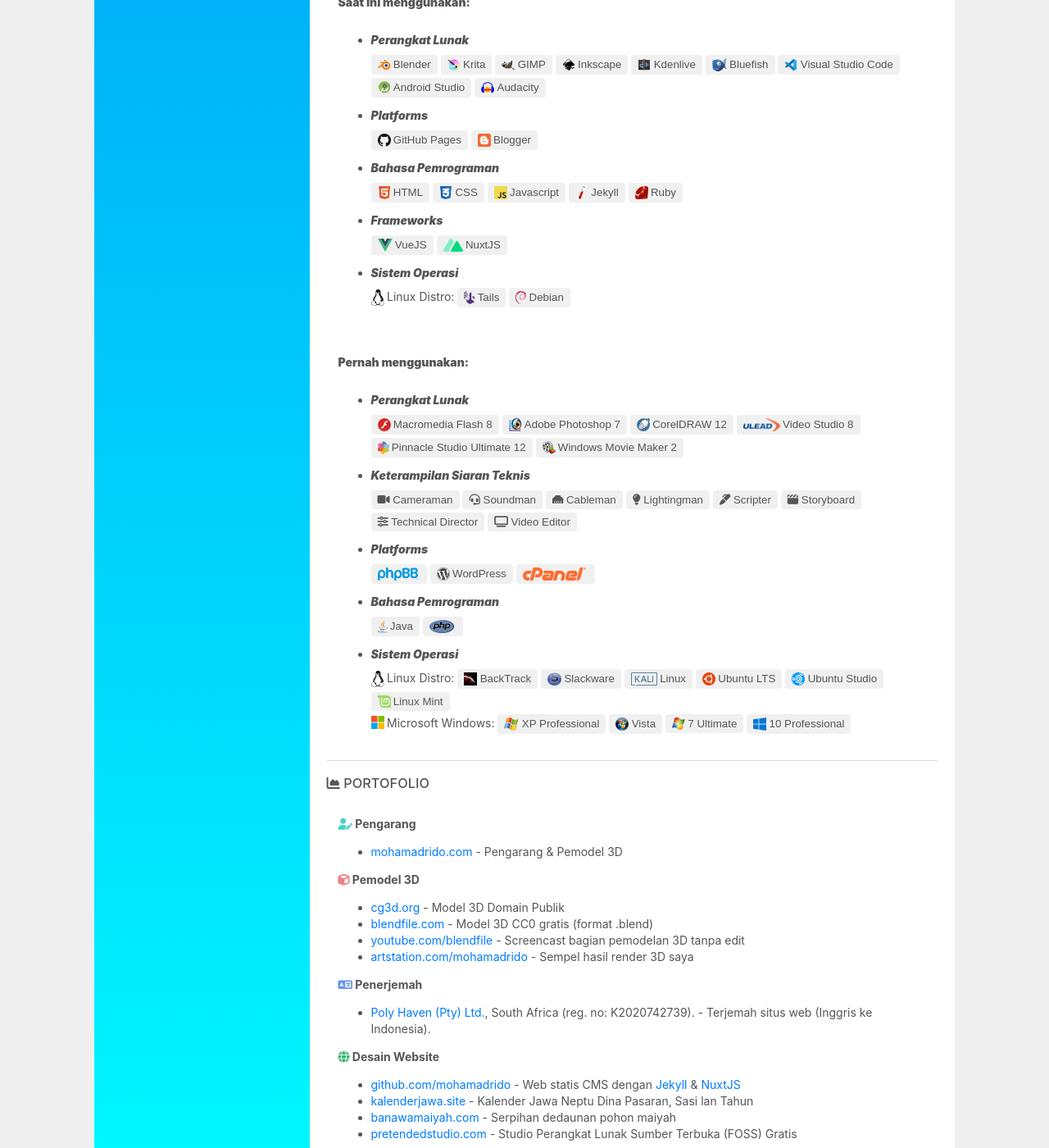
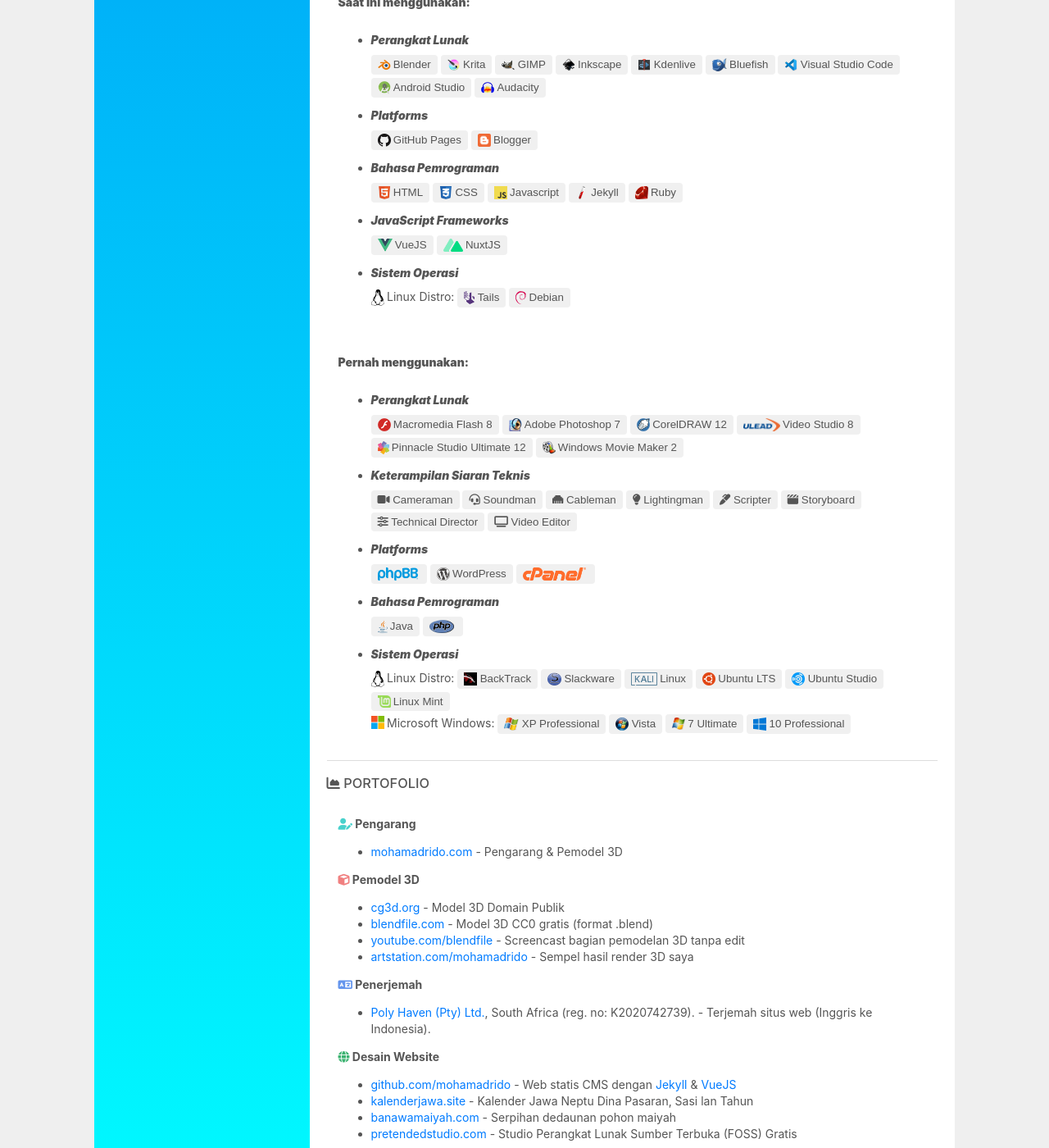
Before and after one commit to j5sacolasembalagens-pixel/xkhujztrbowverbtqv9mmmgnutuqjjakzdfafbwww, a Jekyll site: the page built from id.html, in a window 1280 px wide and 1400 px high, scrolled down 1150 px. Shown: the whole window at 82% size. Built offline with Jekyll 4.4.1, drawn with Linux system fonts in a browser that asks for light colours; nearby versions of some CDN libraries.

Commit message:
Update id.html

```diff
--- a/id.html
+++ b/id.html
@@ -103,8 +103,8 @@
       <button class="link" onclick=github_link();><a title='GitHub Pages' onclick="location.href='' target="_blank"><img src="/github.png" class="icon">GitHub Pages</a></button> <button class="link" onclick=blogger_link();><a title='Blogger' onclick="location.href='' target="_blank"><img src="/blogger.png" class="icon">Blogger</a></button>
     <li class="li"><i>Bahasa Pemrograman</i></li>
       <button class="link" onclick=html_link();><a title='HTML' onclick="location.href='' target="_blank"><img src="/html5.png" class="icon">HTML</a></button> <button class="link" onclick=css_link();><a title='CSS' onclick="location.href='' target="_blank"><img src="/css3.png" class="icon">CSS</a></button> <button class="link" onclick=javascript_link();><a title='Javascript' onclick="location.href='' target="_blank"><img src="/js.png" class="icon">Javascript</a></button> <button class="link" onclick=jekyll_link();><a title='Jekyll' onclick="location.href='' target="_blank"><img src="/jekyll.png" class="icon">Jekyll</a></button> <button class="link" onclick=ruby_link();><a title='Ruby' onclick="location.href='' target="_blank"><img src="/ruby.png" class="icon">Ruby</a></button>
-    <li class="li"><i>Frameworks</i></li>
-      <button class="link" onclick=vue_link();><a title='Vue' onclick="location.href='' target="_blank"><img src="/vue.png" style="width: 18px;height:16px;vertical-align:text-top;margin-right:.25em;">VueJS</a></button> <button class="link" onclick=nuxt_link();><a title='nuxt' onclick="location.href='' target="_blank"><img src="/nuxt.png" style="width: 24px;height:16px;vertical-align:text-top;margin-right:.25em;">NuxtJS</a></button>
+    <li class="li"><i>JavaScript Frameworks</i></li>
+      <button class="link" onclick=vue_link();><a title='Vue.js - The Progressive JavaScript Framework' onclick="location.href='' target="_blank"><img src="/vue.png" style="width: 18px;height:16px;vertical-align:text-top;margin-right:.25em;">VueJS</a></button> <button class="link" onclick=nuxt_link();><a title='Nuxt - The Intuitive Vue Framework' onclick="location.href='' target="_blank"><img src="/nuxt.png" style="width: 24px;height:16px;vertical-align:text-top;margin-right:.25em;">NuxtJS</a></button>
     <li class="li"><i>Sistem Operasi</i></li>
       <img src="/tux.png" class="icon">Linux Distro: <button class="link" onclick=tails_link();><a title='Tails' onclick="location.href='' target="_blank"><img src="/tails.png" style="width: 13px;height:16px;vertical-align:text-top;margin-right:.25em;">Tails</a></button> <button class="link" onclick=debian_link();><a title='Debian' onclick="location.href='' target="_blank"><img src="/debian.png" style="width: 13px;height:16px;vertical-align:text-top;margin-right:.25em;">Debian</a></button>
     </ul>
@@ -149,7 +149,7 @@
 
     <b><i class="fa fa-globe" style="color:mediumseagreen;"></i> Desain Website</b>
       <ul>
-      <li><a href="https://github.com/mohamadrido">github.com/mohamadrido</a> - Web statis CMS dengan <a href="https://jekyllrb.com">Jekyll</a> &amp; <a href="https://nuxtjs.org">NuxtJS</a></li>
+      <li><a href="https://github.com/mohamadrido">github.com/mohamadrido</a> - Web statis CMS dengan <a href="https://jekyllrb.com">Jekyll</a> &amp; <a href="https://vuejs.org">VueJS</a></li>
       <li><a href="http://kalenderjawa.site">kalenderjawa.site</a> - Kalender Jawa Neptu Dina Pasaran, Sasi lan Tahun</li>
       <li><a href="https://www.banawamaiyah.com" rel="nofollow">banawamaiyah.com</a> - Serpihan dedaunan pohon maiyah</li>
       <li><a href="https://pretendedstudio.com">pretendedstudio.com</a> - Studio Perangkat Lunak Sumber Terbuka (FOSS) Gratis</li>
```
